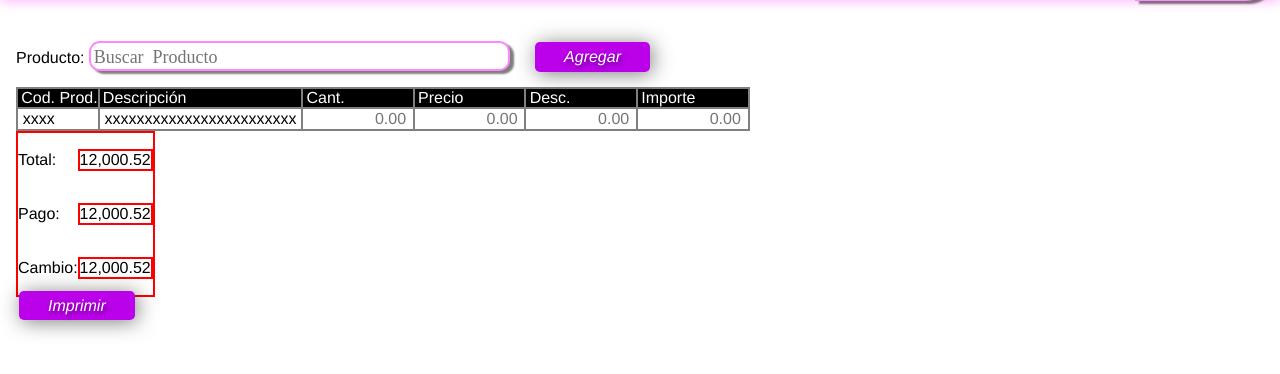
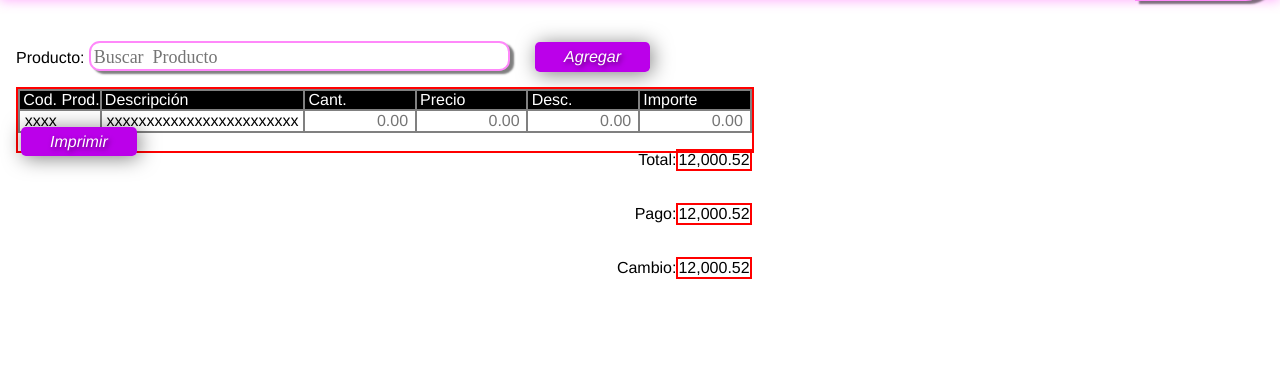
Before and after one commit to rafaelmersant/dsherlync, a Django app: template facturas/templates/regfactura.html in a window 1280 px wide. Shown: the part 165-539 px from the top of the page. Run offline with Django 3.2, Linux system fonts and the light colour scheme; the template is opened without the code that fills it, so the values that code supplies are empty; parts of the project's set-up code (start-up, migrations or seed data) failed here and were passed over.

Commit message:
Ajustes en los estilos y la pagina de facturacion

```diff
--- a/facturas/static/estilos.css
+++ b/facturas/static/estilos.css
@@ -155,6 +155,12 @@ body{
 	margin: 1em 0 0 1em;
 }
 
+.secDetalleDIV{
+	border: 2px solid red;
+	position: relative;
+	display: inline-block;
+}
+
 .tableItem{
 	/*border: 2px solid gray;*/
 }
@@ -181,6 +187,12 @@ body{
 
 }
 
+.tTotals{
+	text-align: right;
+	position:absolute;
+	right:0;
+}
+
 .Totals{
 	border: 2px solid red;
 }
--- a/facturas/templates/regfactura.html
+++ b/facturas/templates/regfactura.html
@@ -29,7 +29,9 @@
 		<input type="text" name="producto" class="ProductDescrp TextBoxes icon-search" PlaceHolder="Buscar Producto" id="iProd" />
 		<a href="#" class="AddItem" id="btAdd">Agregar</a>
 	</section>
+
 	<section class="secDetalle">
+		<div class="secDetalleDIV">
 		<article class="Item">
 			<table class="tableItem" id="Items">
 				<tr class="HeaderItem">
@@ -62,7 +64,7 @@
 				</tr>
 
 			</table>
-			<table class="Totals">
+			<table class="tTotals">
 				<tr>
 					<td> Total: </td>
 					<td> <p class="Totals">12,000.52 </p></td>
@@ -78,6 +80,7 @@
 			</table>
 			<a href="#" class="AddItem">Imprimir </a>
 		</article>
+	</div>
 	</section>
 
 	<footer>
```
